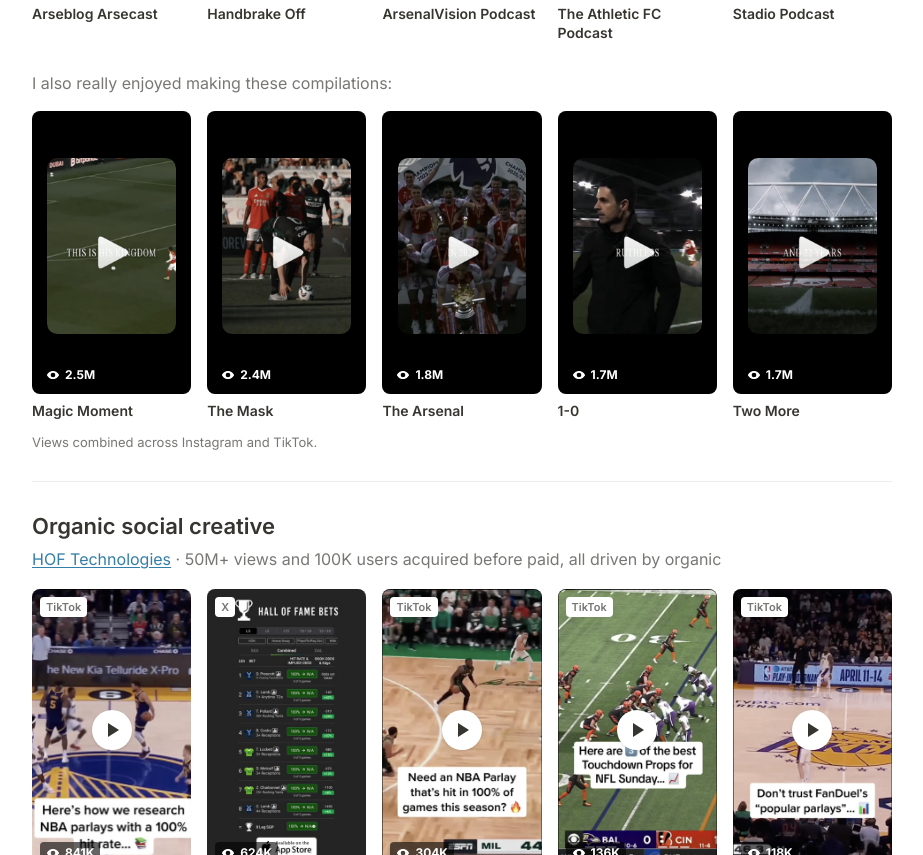
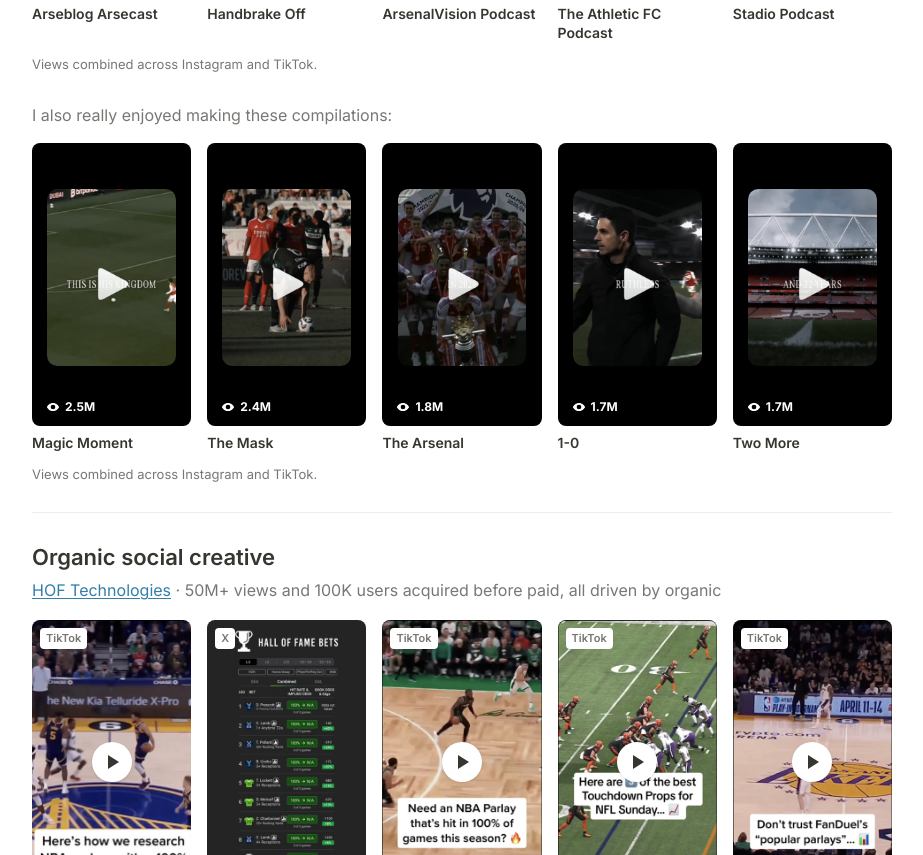
Before and after one commit to bofeekins/bofeekins.me, a plain HTML site: page work.html in a window 1280 px wide. Shown: the part 1515-2370 px from the top of the page, without its empty margins (178-1101 px from the left). Drawn offline with Linux system fonts and the light colour scheme.

Commit message:
Add views note under both Inside Arsenal rows

```diff
--- a/work.html
+++ b/work.html
@@ -183,6 +183,7 @@
       <a class="card" href="https://www.instagram.com/reel/DNlB-iKR7S-/" target="_blank" rel="noopener" data-views="297K" data-tiktok="https://www.tiktok.com/@insidearsenalfc/video/7540659733556972833"><div class="thumb fit"><img src="img/ia-athletic.jpg" alt="Pep Guardiola and Mikel Arteta on the training ground" loading="lazy"><span class="views"><svg viewBox="0 0 24 24" aria-hidden="true"><path d="M12 5C6.5 5 2.7 9.2 1.5 12c1.2 2.8 5 7 10.5 7s9.3-4.2 10.5-7C21.3 9.2 17.5 5 12 5Zm0 11a4 4 0 1 1 0-8 4 4 0 0 1 0 8Z" fill="currentColor"/></svg>297K<span class="sr"> combined views on Instagram and TikTok</span></span></div><p class="cap">The Athletic FC Podcast</p></a>
       <a class="card" href="https://www.instagram.com/reel/DYpTatDRqkH/" target="_blank" rel="noopener" data-views="289K" data-tiktok="https://www.tiktok.com/@insidearsenalfc/video/7642732000008211743"><div class="thumb fit"><img src="img/ia-stadio.jpg" alt="Declan Rice holding up his Arsenal number 41 shirt" loading="lazy"><span class="views"><svg viewBox="0 0 24 24" aria-hidden="true"><path d="M12 5C6.5 5 2.7 9.2 1.5 12c1.2 2.8 5 7 10.5 7s9.3-4.2 10.5-7C21.3 9.2 17.5 5 12 5Zm0 11a4 4 0 1 1 0-8 4 4 0 0 1 0 8Z" fill="currentColor"/></svg>289K<span class="sr"> combined views on Instagram and TikTok</span></span></div><p class="cap">Stadio Podcast</p></a>
     </div>
+    <p class="note">Views combined across Instagram and TikTok.</p>
     <p class="sub more">I also really enjoyed making these compilations:</p>
     <div class="grid five">
       <a class="card" href="https://www.instagram.com/reel/DV6mYleEWz0/" target="_blank" rel="noopener" data-views="2.5M" data-tiktok="https://www.tiktok.com/@insidearsenalfc/video/7617555051325721888"><div class="thumb fit"><img src="img/iac-magic.jpg" alt="Arsenal winger dribbling with the caption this is his kingdom" loading="lazy"><span class="views"><svg viewBox="0 0 24 24" aria-hidden="true"><path d="M12 5C6.5 5 2.7 9.2 1.5 12c1.2 2.8 5 7 10.5 7s9.3-4.2 10.5-7C21.3 9.2 17.5 5 12 5Zm0 11a4 4 0 1 1 0-8 4 4 0 0 1 0 8Z" fill="currentColor"/></svg>2.5M<span class="sr"> combined views on Instagram and TikTok</span></span></div><p class="cap">Magic Moment</p></a>
```
